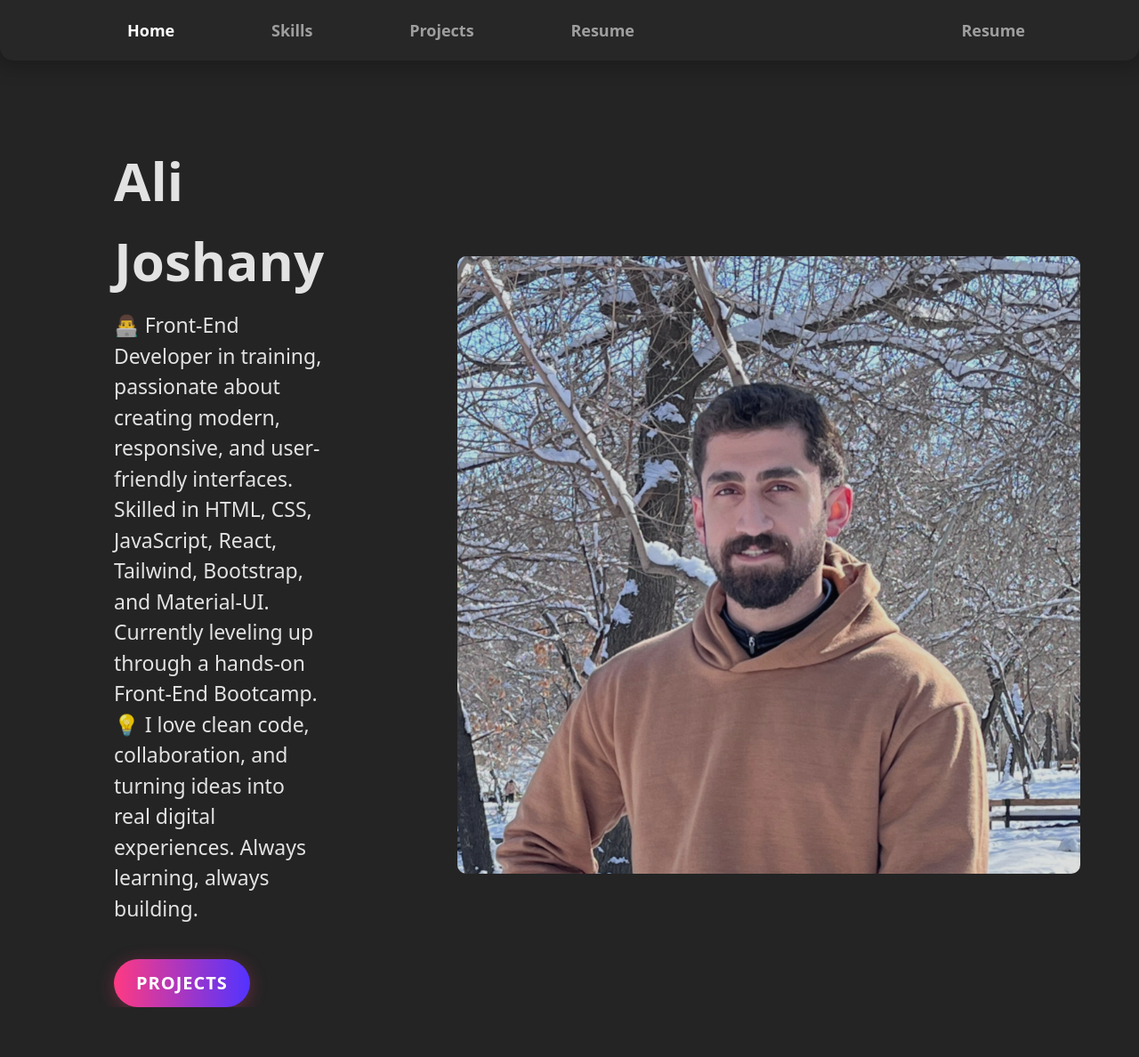
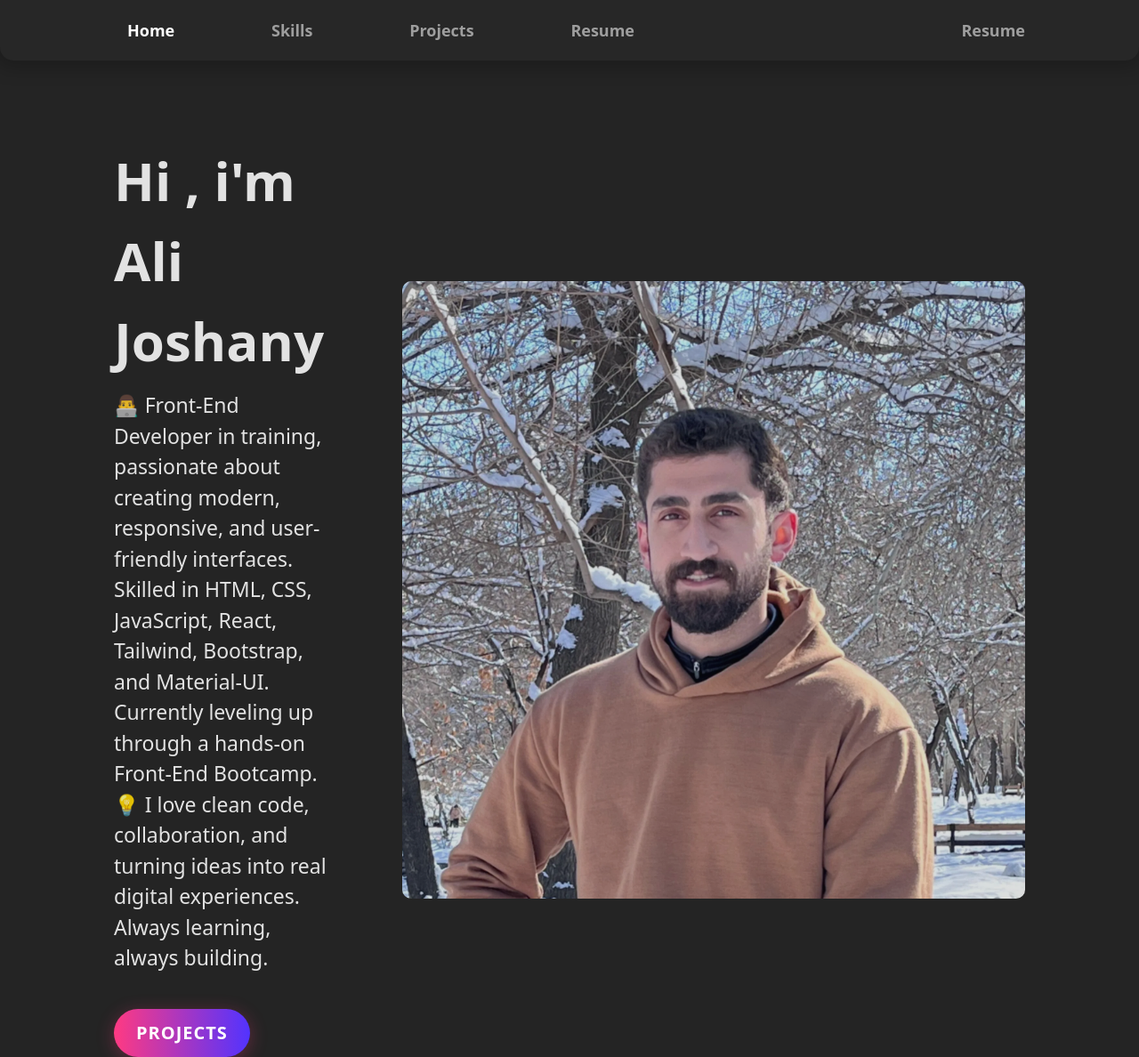
Before and after one commit to AJoshany/Portfolio, a React (Vite) app: page / in a window 1280 px wide. Shown: the whole page at 89% size. Before the commit the page ends 1132 px from the top, so only its background shows below. Built offline with nearby package versions, Linux system fonts and the light colour scheme.

Commit message:
Home Changed

```diff
--- a/src/Components/Home/Home.css
+++ b/src/Components/Home/Home.css
@@ -46,10 +46,10 @@
   margin-top: 2rem;
 }
 
-@media screen and (min-width:1024px) {
+@media screen and (min-width: 1024px) {
   .home--main {
     flex-direction: row;
-        justify-content: space-between;
+    justify-content: space-around;
     align-items: center;
     margin: 0 auto;
     font-size: 2.3rem;
@@ -57,7 +57,7 @@
     max-width: 100%;
     padding: 0;
     margin-top: 5rem;
-        gap: 15rem;
+    gap: 8rem;
   }
 
   .home--heading {
@@ -70,9 +70,8 @@
 
   .home__left {
     order: -1;
+    max-width: 800px;
   }
-
-
 
   .home--btn {
     font-size: 2rem;
--- a/src/Components/Home/Home.jsx
+++ b/src/Components/Home/Home.jsx
@@ -1,19 +1,28 @@
-import React from 'react'
-import './Home.css'
+import React from "react";
+import "./Home.css";
 
 export default function Home() {
-    return (
-        <div className="home--main">
-            <div className='home__left'>
-                <h1 className='home--heading'>Ali Joshany</h1>
-                <p>👨‍💻 Front-End Developer in training, passionate about creating modern, responsive, and user-friendly interfaces. Skilled in HTML, CSS, JavaScript, React, Tailwind, Bootstrap, and Material-UI. Currently leveling up through a hands-on Front-End Bootcamp.
-                    <br />💡 I love clean code, collaboration, and turning ideas into real digital experiences. Always learning, always building.</p>
-                <button className='home--btn'><a href='/projects'>Projects</a></button>
-            </div>
+  return (
+    <div className="home--main">
+      <div className="home__left">
+        <h1 className="home--heading">Hi , i'm Ali Joshany</h1>
+        <p>
+          👨‍💻 Front-End Developer in training, passionate about creating modern,
+          responsive, and user-friendly interfaces. Skilled in HTML, CSS,
+          JavaScript, React, Tailwind, Bootstrap, and Material-UI. Currently
+          leveling up through a hands-on Front-End Bootcamp.
+          <br />
+          💡 I love clean code, collaboration, and turning ideas into real
+          digital experiences. Always learning, always building.
+        </p>
+        <button className="home--btn">
+          <a href="/projects">Projects</a>
+        </button>
+      </div>
 
-            <div className='home__right'>
-                <img src="images/home.jpg" alt="Ali Joshany" className='home--img' />
-            </div>
-        </div >
-    )
+      <div className="home__right">
+        <img src="images/home.webp" alt="Ali Joshany" className="home--img" />
+      </div>
+    </div>
+  );
 }
```
Also changed, not shown: public/images/home.jpg (deleted), public/images/home.webp (added). Lines whose indentation alone changed are shown as unchanged.
